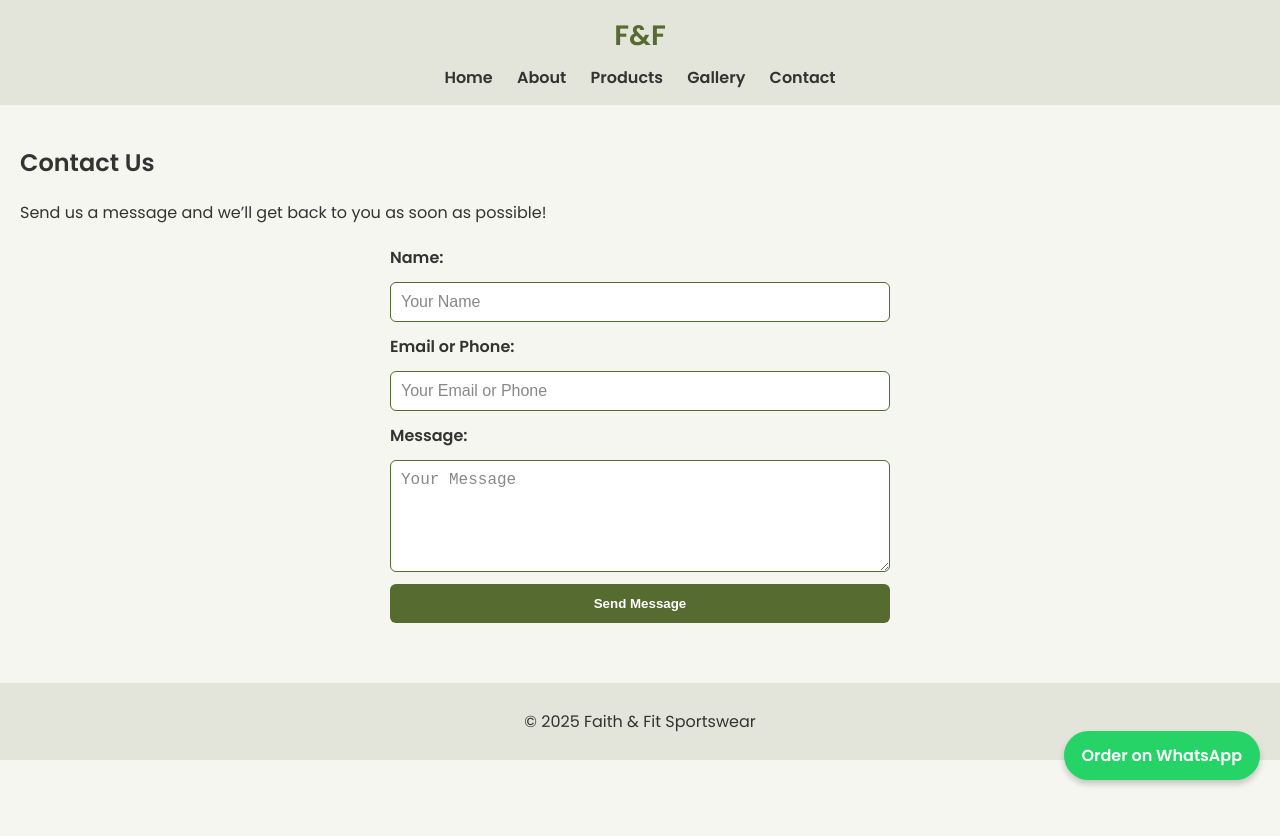
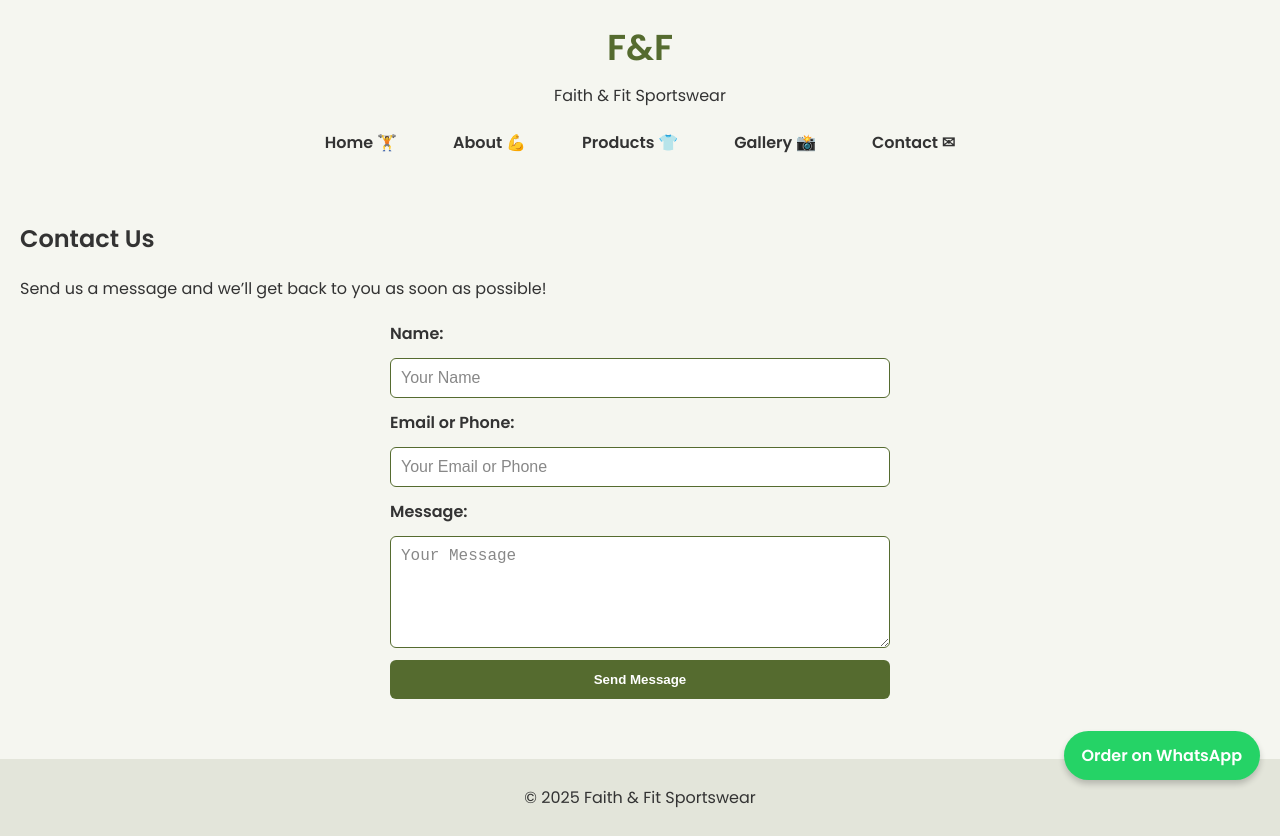
Before and after one commit to Ilibagiza-Lesly/ilibagizaaaa, a plain HTML site: page contact.html in a window 1280 px wide. Before the commit the page ends 800 px from the top, so only its background shows below. Drawn offline with Linux system fonts and the light colour scheme.

Commit message:
initial commit

```diff
--- a/contact.html
+++ b/contact.html
@@ -9,14 +9,20 @@
 </head>
 <body>
 
-<header>
-    <div class="logo">F&F</div>
-    <nav>
-        <a href="index.html">Home</a>
-        <a href="about.html">About</a>
-        <a href="products.html">Products</a>
-        <a href="gallery.html">Gallery</a>
-        <a href="contact.html">Contact</a>
+    <header class="site-header">
+    <!-- Logo -->
+    <div class="logo-container">
+        <div class="logo">F&F</div>
+        <p class="tagline">Faith & Fit Sportswear</p>
+    </div>
+
+    <!-- Navigation -->
+    <nav class="main-nav">
+        <a href="index.html">Home 🏋</a>
+        <a href="about.html">About 💪</a>
+        <a href="products.html">Products 👕</a>
+        <a href="gallery.html">Gallery 📸</a>
+        <a href="contact.html">Contact ✉</a>
     </nav>
 </header>
 
@@ -43,7 +49,7 @@
 </footer>
 
 <!-- WhatsApp Order Button -->
-<a href="https://wa.me/256XXXXXXXXX" target="_blank" class="whatsapp-btn">
+<a href="https://wa.me/250798626992" target="_blank" class="whatsapp-btn">
     Order on WhatsApp
 </a>
 
```
Also changed, not shown: about.html (+14 -8 lines), gallery.html (+14 -9 lines), index.html (+1 -1 lines), products.html (+14 -9 lines).
